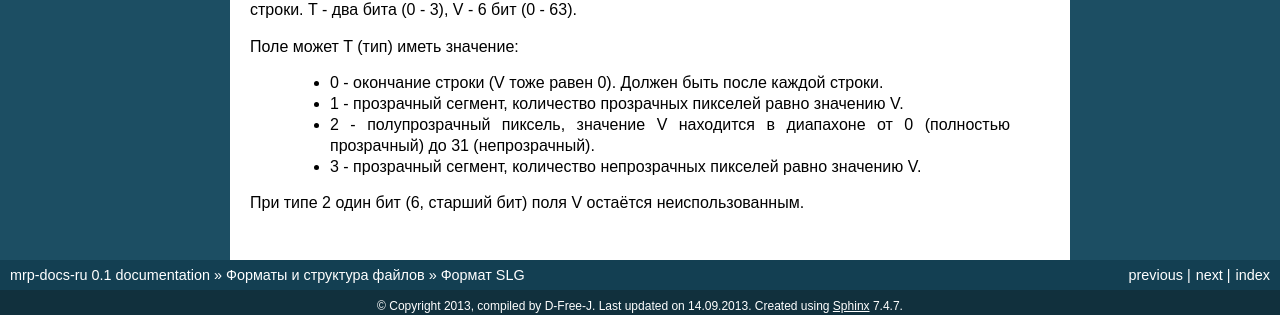
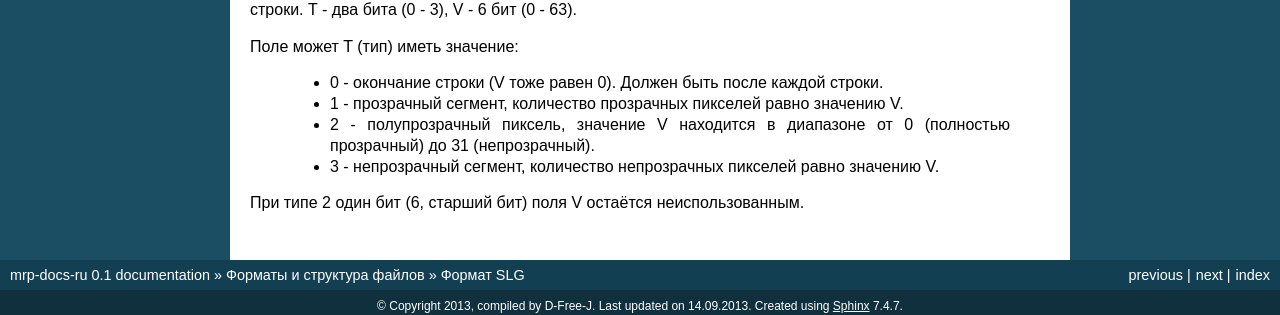
Before and after one commit to d-free-j/mrp-docs-ru, a Sphinx documentation site: the page built from source/02_files/slg_file.rst, in a window 1280 px wide. Shown: the part 1650-1965 px from the top of the page. Built offline with Sphinx 7.4.7, drawn with Linux system fonts in a browser that asks for light colours.

Commit message:
fix typo

```diff
--- a/source/02_files/slg_file.rst
+++ b/source/02_files/slg_file.rst
@@ -99,8 +99,8 @@ MAGIC
 
  * 0 - окончание строки (V тоже равен 0). Должен быть после каждой строки.
  * 1 - прозрачный сегмент, количество прозрачных пикселей равно значению V.
- * 2 - полупрозрачный пиксель, значение V находится в диапахоне от 0 (полностью
+ * 2 - полупрозрачный пиксель, значение V находится в диапазоне от 0 (полностью
    прозрачный) до 31 (непрозрачный).
- * 3 - прозрачный сегмент, количество непрозрачных пикселей равно значению V.
+ * 3 - непрозрачный сегмент, количество непрозрачных пикселей равно значению V.
 
 При типе 2 один бит (6, старший бит) поля V остаётся неиспользованным.
```
